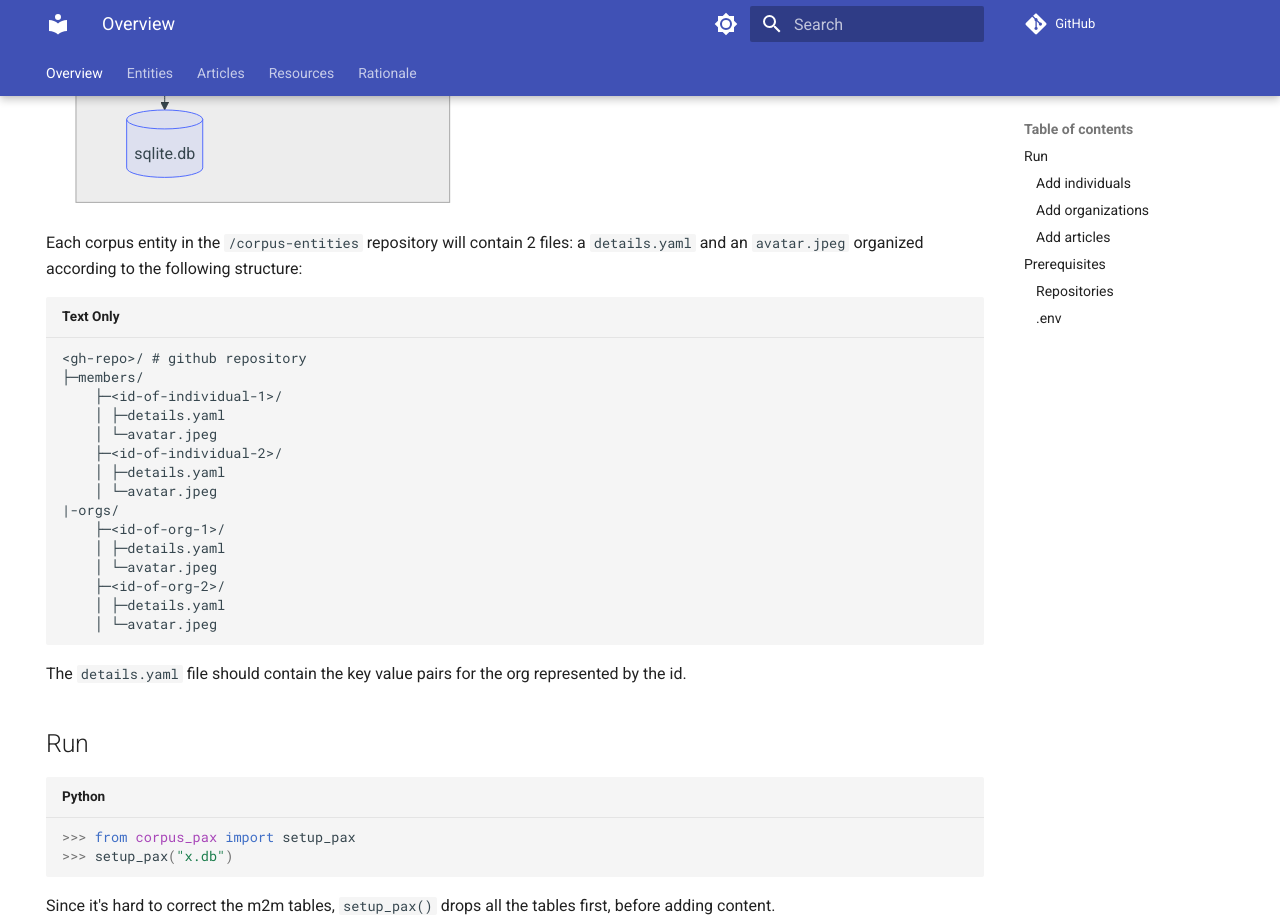
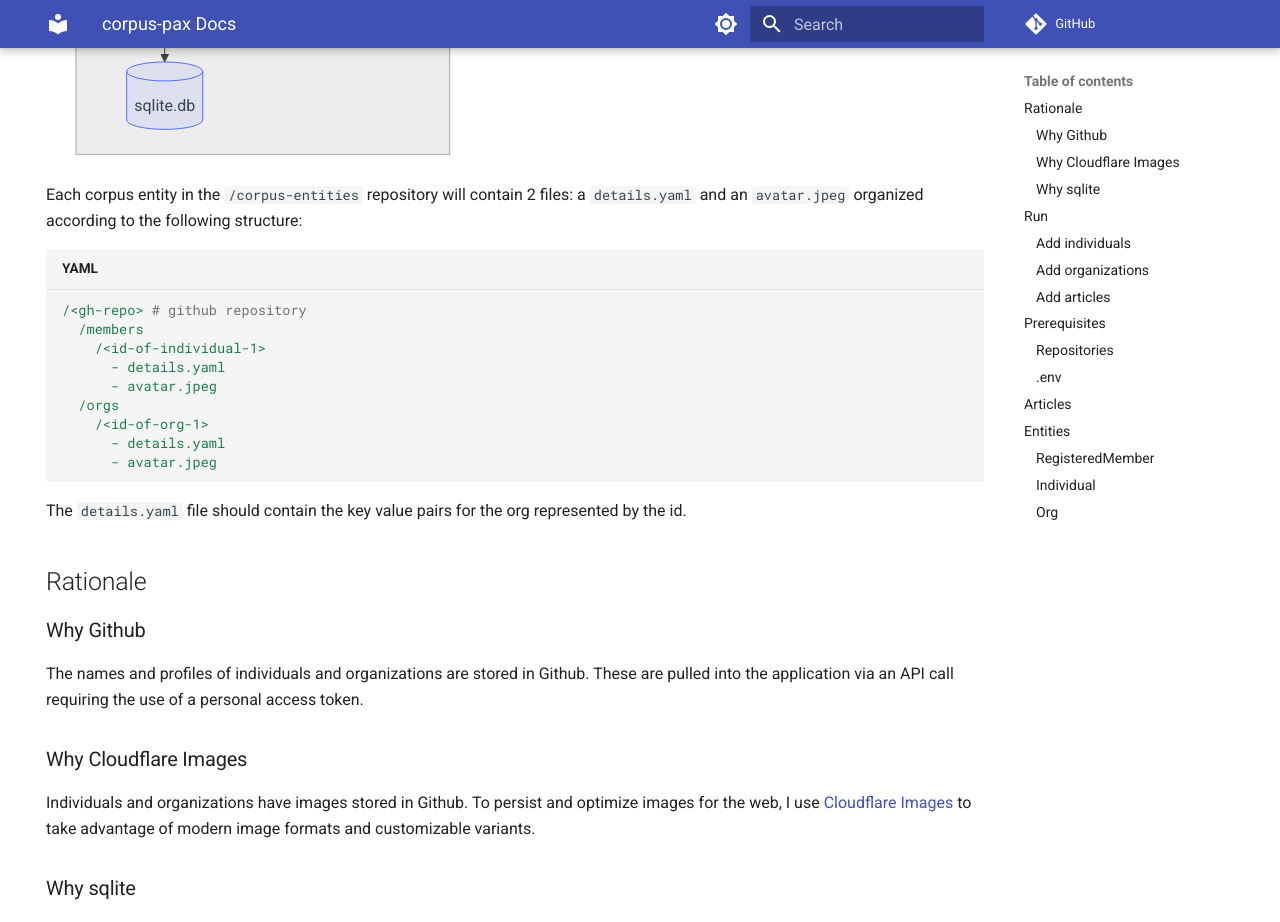
Before and after one commit to justmars/corpus-pax, an MkDocs documentation site: the page built from docs/index.md, in a window 1280 px wide and 1400 px high, scrolled down 702 px. Shown: the top 922 px of the window. Built offline with MkDocs 1.6.1 and Material for MkDocs 9.7.7, drawn with Linux system fonts in a browser that asks for light colours; comment, search, counter and statistics services are not loaded; some of the changed text lies outside the part shown.

Commit message:
feat: docs

````diff
--- a/.pre-commit-config.yaml
+++ b/.pre-commit-config.yaml
@@ -11,10 +11,9 @@ repos:
       - id: name-tests-test
         args: ["--django"]
   - repo: https://github.com/charliermarsh/ruff-pre-commit
-    rev: v0.0.228
+    rev: v0.0.231
     hooks:
       - id: ruff
-        args: ["--force-exclude"]
   - repo: https://github.com/pycqa/isort
     rev: 5.11.4
     hooks:
--- a/docs/index.md
+++ b/docs/index.md
@@ -1,8 +1,8 @@
 ---
 hide:
-  - navigation
+- navigation
 ---
-# Overview
+# corpus-pax Docs
 
 Using a [sqlpyd](https://github.com/justmars/sqlpyd)-fashioned database, create tables for generic users, organizations, and articles, sourcing the data from Github repositories.
 
@@ -25,25 +25,33 @@ pax--cloudflare api-->cf(cloudflare images)
 Each corpus entity in the `/corpus-entities` repository will contain 2 files: a `details.yaml` and an `avatar.jpeg`
 organized according to the following structure:
 
-```text
-<gh-repo>/ # github repository
-├─members/
-    ├─<id-of-individual-1>/
-    │ ├─details.yaml
-    │ └─avatar.jpeg
-    ├─<id-of-individual-2>/
-    │ ├─details.yaml
-    │ └─avatar.jpeg
-|-orgs/
-    ├─<id-of-org-1>/
-    │ ├─details.yaml
-    │ └─avatar.jpeg
-    ├─<id-of-org-2>/
-    │ ├─details.yaml
-    │ └─avatar.jpeg
+```yaml
+/<gh-repo> # github repository
+  /members
+    /<id-of-individual-1>
+      - details.yaml
+      - avatar.jpeg
+  /orgs
+    /<id-of-org-1>
+      - details.yaml
+      - avatar.jpeg
 ```
 
 The `details.yaml` file should contain the key value pairs for the org represented by the id.
+
+## Rationale
+
+### Why Github
+
+The names and profiles of individuals and organizations are stored in Github. These are pulled into the application via an API call requiring the use of a personal access token.
+
+### Why Cloudflare Images
+
+Individuals and organizations have images stored in Github. To persist and optimize images for the web, I use [Cloudflare Images](https://www.cloudflare.com/products/cloudflare-images/) to take advantage of modern image formats and customizable variants.
+
+### Why sqlite
+
+The initial data is simple. This database however will be the foundation for a more complicated schema. Sqlite seems a better fit for experimentation and future app use (Android and iOS rely on sqlite).
 
 ## Run
 
@@ -94,3 +102,23 @@ Create an .env file to create/populate the database. See `sample .env` highlight
 4. `DB_FILE` (sqlite)
 
 Note the workflow (main.yml) where the secrets are included for Github actions. Ensure these are set in the repository's `<url-to-repo>/settings/secrets/actions`, making the proper replacements when the tokens for Cloudflare and Github expire.
+
+---
+
+## Articles
+
+::: corpus_pax.articles.Article
+
+## Entities
+
+### RegisteredMember
+
+::: corpus_pax.resources.RegisteredMember
+
+### Individual
+
+::: corpus_pax.entities.Individual
+
+### Org
+
+::: corpus_pax.entities.Org
--- a/mkdocs.yml
+++ b/mkdocs.yml
@@ -1,20 +1,16 @@
 site_name: Corpus Pax Docs
 site_description: Generic users, organizations, and articles for LawSQL.com
-repo_url: https://github.com/justmars/citation-docket
+site_url: https://lawsql.com
+site_author: Marcelino Veloso III
+repo_url: https://github.com/justmars/corpus-pax
 theme:
   name: "material"
-  features:
-  - navigation.tabs
-  - navigation.tabs.sticky
   palette:
-    # Palette toggle for light mode
     - media: "(prefers-color-scheme: light)"
       scheme: default
       toggle:
         icon: material/brightness-7
         name: Switch to dark mode
-
-    # Palette toggle for dark mode
     - media: "(prefers-color-scheme: dark)"
       scheme: slate
       accent: pink
@@ -22,11 +18,13 @@ theme:
         icon: material/brightness-4
         name: Switch to light mode
 nav:
-- Overview: index.md
-- entities.md
-- articles.md
-- resources.md
-- rationale.md
+- index.md
+extra:
+  social:
+    - icon: fontawesome/brands/github
+      link: https://github.com/justmars
+      name: justmars on Github
+copyright: Copyright &copy; Marcelino Veloso III
 plugins:
   - mkdocstrings:
       handlers:
@@ -35,7 +33,7 @@ plugins:
             show_root_toc_entry: false
             show_category_heading: true
             show_source: true
-            heading_level: 2
+            heading_level: 3
   - search:
       lang: en
 markdown_extensions:
````
Also changed, not shown: README.md (+1 -1 lines), docs/articles.md (deleted, +0 -7 lines), docs/entities.md (deleted, +0 -7 lines), docs/rationale.md (deleted, +0 -18 lines), docs/resources.md (deleted, +0 -7 lines), pyproject.toml (+4 -3 lines), 1 other file.
